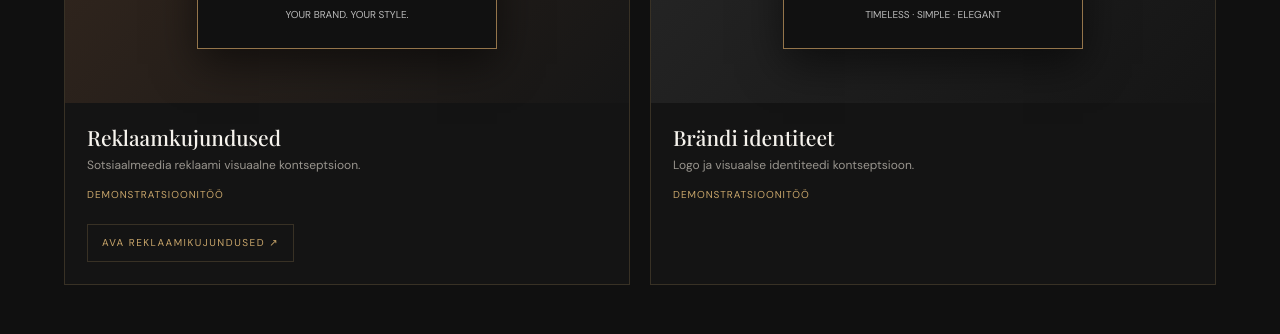
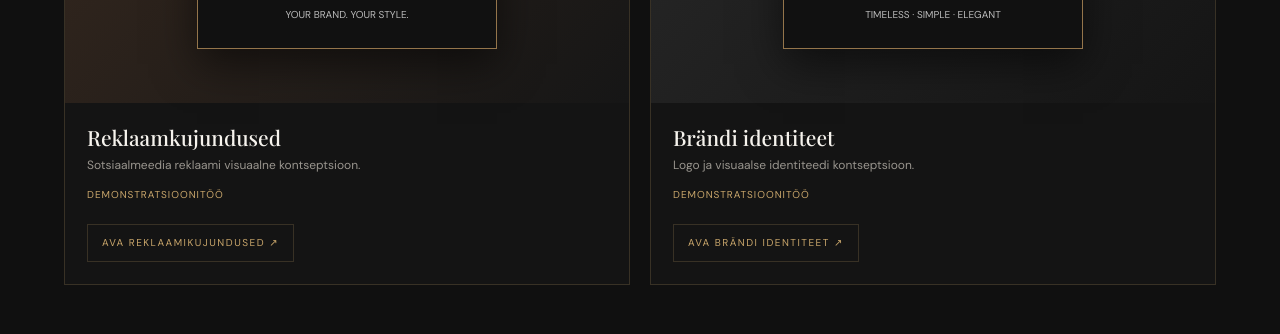
Before and after one commit to ahievaaisha-gif/menustudio, a plain HTML site: page index.html in a window 1280 px wide. Shown: the part 3175-3509 px from the top of the page. Drawn offline with nearby package versions, Linux system fonts and the light colour scheme.

Commit message:
Update index.html

```diff
--- a/index.html
+++ b/index.html
@@ -1,4 +1,3 @@
-
 
 <!DOCTYPE html>
 <html lang="et">
@@ -173,7 +172,7 @@ section{padding:75px 0}
 </div></article>
 <article class="project"><div class="project-art website"><div class="mockup"><div class="eyebrow">COFFEE HOUSE</div><h3>MONO</h3><p>COFFEE · COMMUNITY · QUALITY</p></div></div><div class="project-info"><h3 data-i="p2Title">Kohviku veebileht</h3><p data-i="p2Text">Minimalistliku kohviku veebilehe kontseptsioon.</p><span class="demo-label" data-i="demo">Demonstratsioonitöö</span><br><a class="menu-project-link" href="mono.html" target="_blank" rel="noopener noreferrer">AVA MONO SAITI ↗</a></div></article>
 <article class="project"><div class="project-art social"><div class="mockup"><div class="eyebrow">SPECIAL OFFER</div><h3>NEW SEASON</h3><p>YOUR BRAND. YOUR STYLE.</p></div></div><div class="project-info"><h3 data-i="p3Title">Reklaamkujundused</h3><p data-i="p3Text">Sotsiaalmeedia reklaami visuaalne kontseptsioon.</p><span class="demo-label" data-i="demo">Demonstratsioonitöö</span><br><a class="menu-project-link" href="new-season.html" target="_blank" rel="noopener noreferrer">AVA REKLAAMIKUJUNDUSED ↗</a></div></article>
-<article class="project"><div class="project-art brand"><div class="mockup"><div class="eyebrow">BRAND IDENTITY</div><h3>ATELIER</h3><p>TIMELESS · SIMPLE · ELEGANT</p></div></div><div class="project-info"><h3 data-i="p4Title">Brändi identiteet</h3><p data-i="p4Text">Logo ja visuaalse identiteedi kontseptsioon.</p><span class="demo-label" data-i="demo">Demonstratsioonitöö</span></div></article>
+<article class="project"><div class="project-art brand"><div class="mockup"><div class="eyebrow">BRAND IDENTITY</div><h3>ATELIER</h3><p>TIMELESS · SIMPLE · ELEGANT</p></div></div><div class="project-info"><h3 data-i="p4Title">Brändi identiteet</h3><p data-i="p4Text">Logo ja visuaalse identiteedi kontseptsioon.</p><span class="demo-label" data-i="demo">Demonstratsioonitöö</span><br><a class="menu-project-link" href="atelier.html" target="_blank" rel="noopener noreferrer">AVA BRÄNDI IDENTITEET ↗</a></div></article>
 </div>
 </div>
 </section>
```
